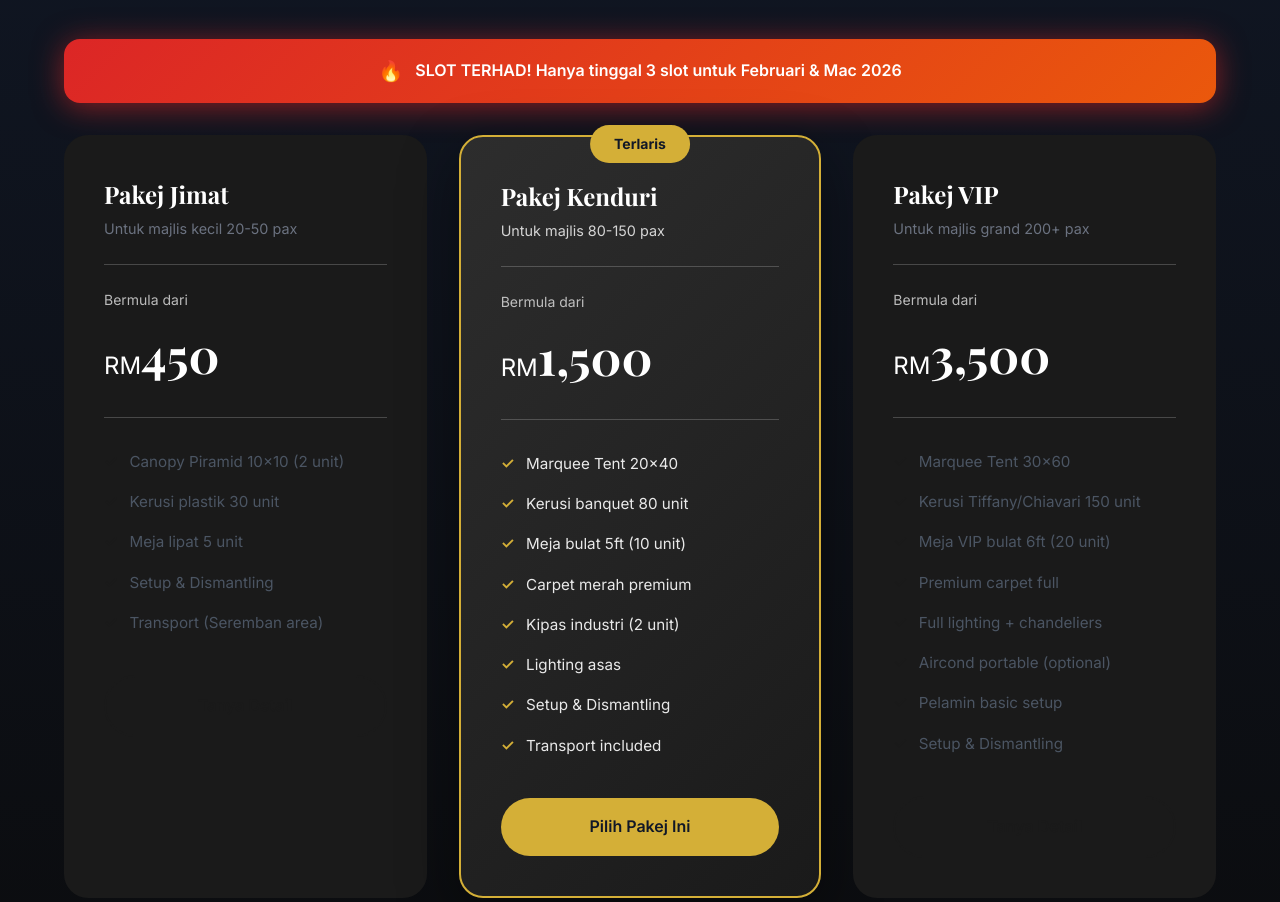
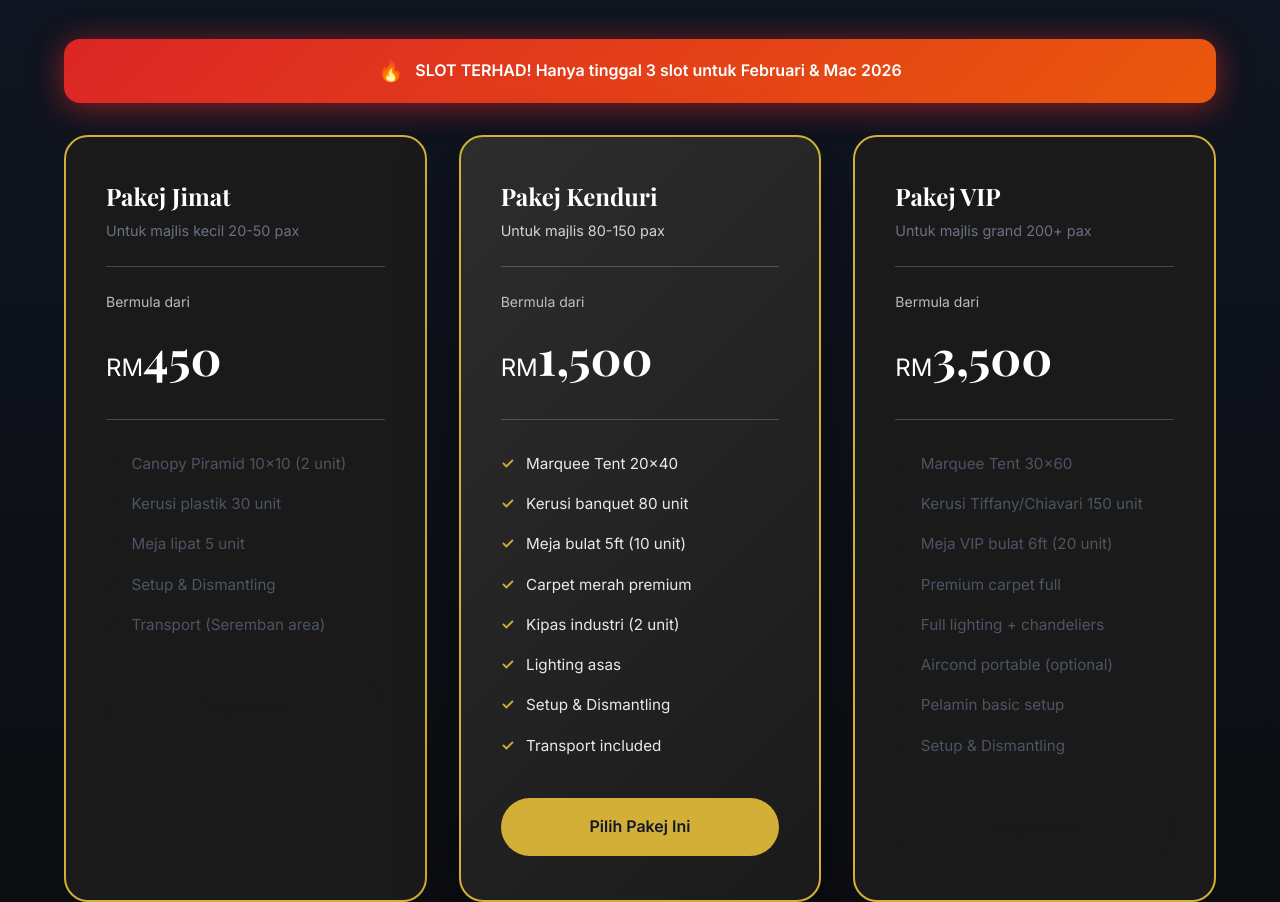
Before and after one commit to mhmdatiqhaf/web-canopy-landing, a plain HTML site: page index.html in a window 1280 px wide. Shown: the part 5940-6842 px from the top of the page. Drawn offline with nearby package versions, Linux system fonts and the light colour scheme.

Commit message:
Add files via upload

```diff
--- a/index.html
+++ b/index.html
@@ -463,7 +463,6 @@
                         Detail</a>
                 </div>
                 <div class="package-card popular">
-                    <div class="popular-badge" data-lang-ms="Terlaris" data-lang-en="Best Seller">Terlaris</div>
                     <div class="package-header">
                         <h3 data-lang-ms="Pakej Kenduri" data-lang-en="Feast Package">Pakej Kenduri</h3>
                         <p data-lang-ms="Untuk majlis 80-150 pax" data-lang-en="For events 80-150 guests">Untuk majlis
--- a/styles.css
+++ b/styles.css
@@ -948,6 +948,7 @@ ol {
     position: relative;
     transition: var(--transition-base);
     color: var(--white);
+    border: 2px solid var(--accent);
 }
 
 .package-card:hover {
```
